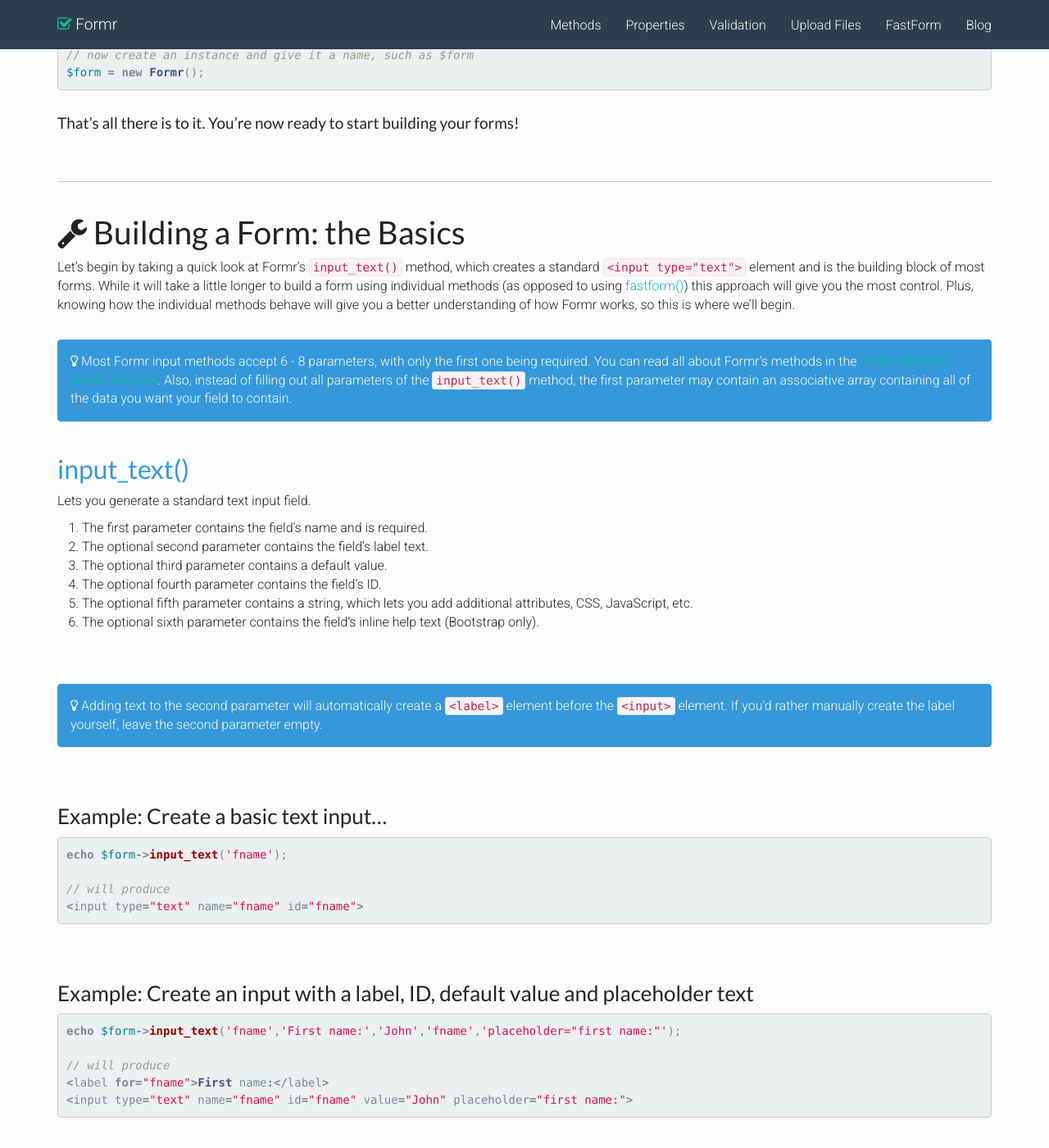
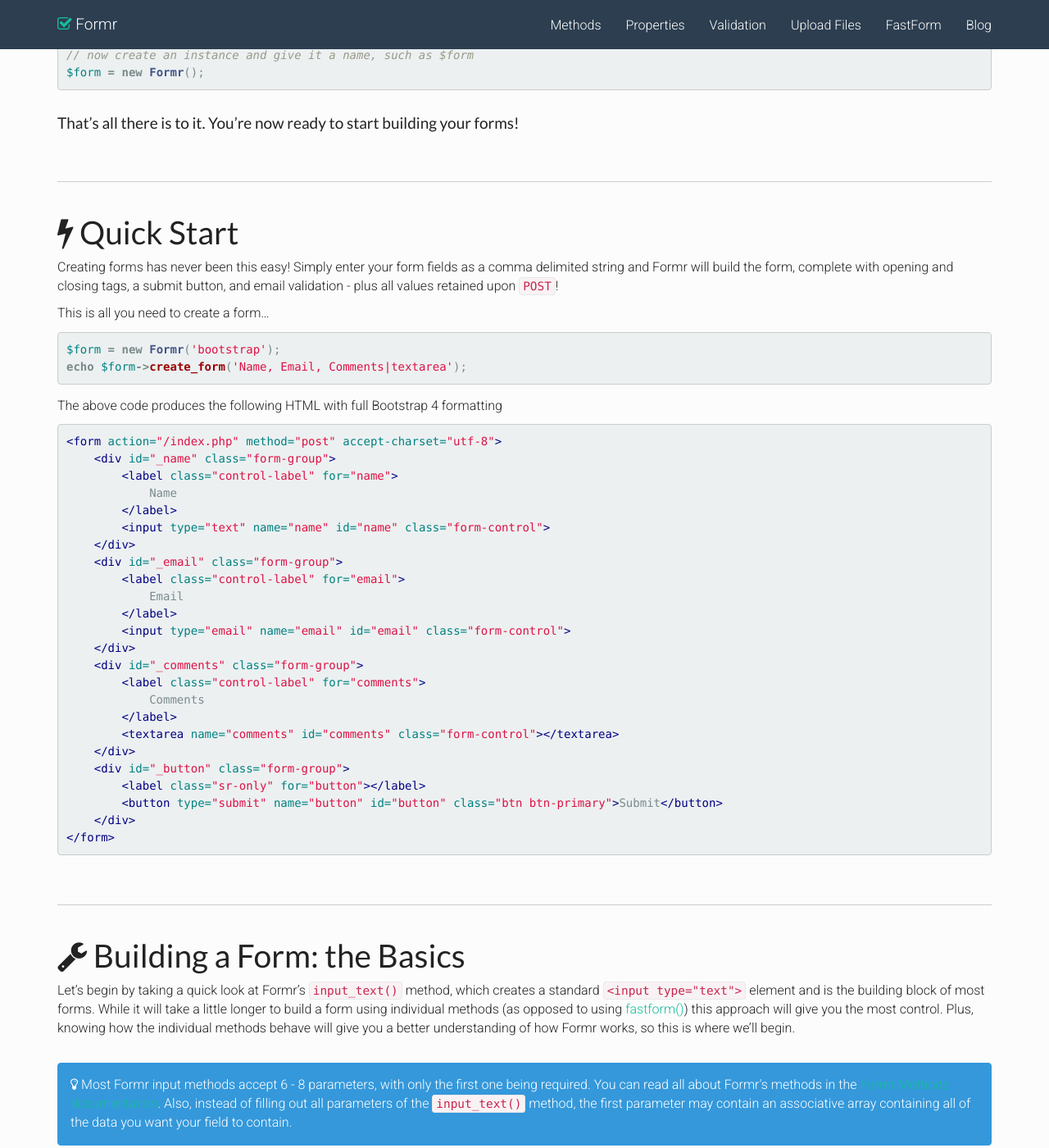
Before and after one commit to formr/formr.github.io, a Jekyll site: the page built from index.md, in a window 1280 px wide and 1400 px high, scrolled down 2416 px. Shown: the whole window at 82% size. Built offline with Jekyll 4.4.1, drawn with Linux system fonts in a browser that asks for light colours; nearby versions of some CDN libraries.

Commit message:
added quick start to home page

```diff
--- a/index.md
+++ b/index.md
@@ -164,6 +164,46 @@
 
 ---
 
+
+# <i class="fa fa-bolt"></i> Quick Start
+
+Creating forms has never been this easy! Simply enter your form fields as a comma delimited string and Formr will build the form, complete with opening and closing tags, a submit button, and email validation - plus all values retained upon <code>POST</code>!
+
+This is all you need to create a form...
+{% highlight php startinline %}
+$form = new Formr('bootstrap');
+echo $form->create_form('Name, Email, Comments|textarea');
+{% endhighlight %}
+
+The above code produces the following HTML with full Bootstrap 4 formatting
+{% highlight html startinline %}
+<form action="/index.php" method="post" accept-charset="utf-8">
+    <div id="_name" class="form-group">
+        <label class="control-label" for="name">
+            Name
+        </label>
+        <input type="text" name="name" id="name" class="form-control">
+    </div>
+    <div id="_email" class="form-group">
+        <label class="control-label" for="email">
+            Email
+        </label>
+        <input type="email" name="email" id="email" class="form-control">
+    </div>
+    <div id="_comments" class="form-group">
+        <label class="control-label" for="comments">
+            Comments
+        </label>
+        <textarea name="comments" id="comments" class="form-control"></textarea>
+    </div>
+    <div id="_button" class="form-group">
+        <label class="sr-only" for="button"></label>
+        <button type="submit" name="button" id="button" class="btn btn-primary">Submit</button>
+    </div>
+</form>
+{% endhighlight %}
+
+---
 
 
 # <i class="fa fa-wrench"></i> Building a Form: the Basics
```
Also changed, not shown: other parts of index.md (+1 -1 lines), validation.md (+1 -1 lines).
